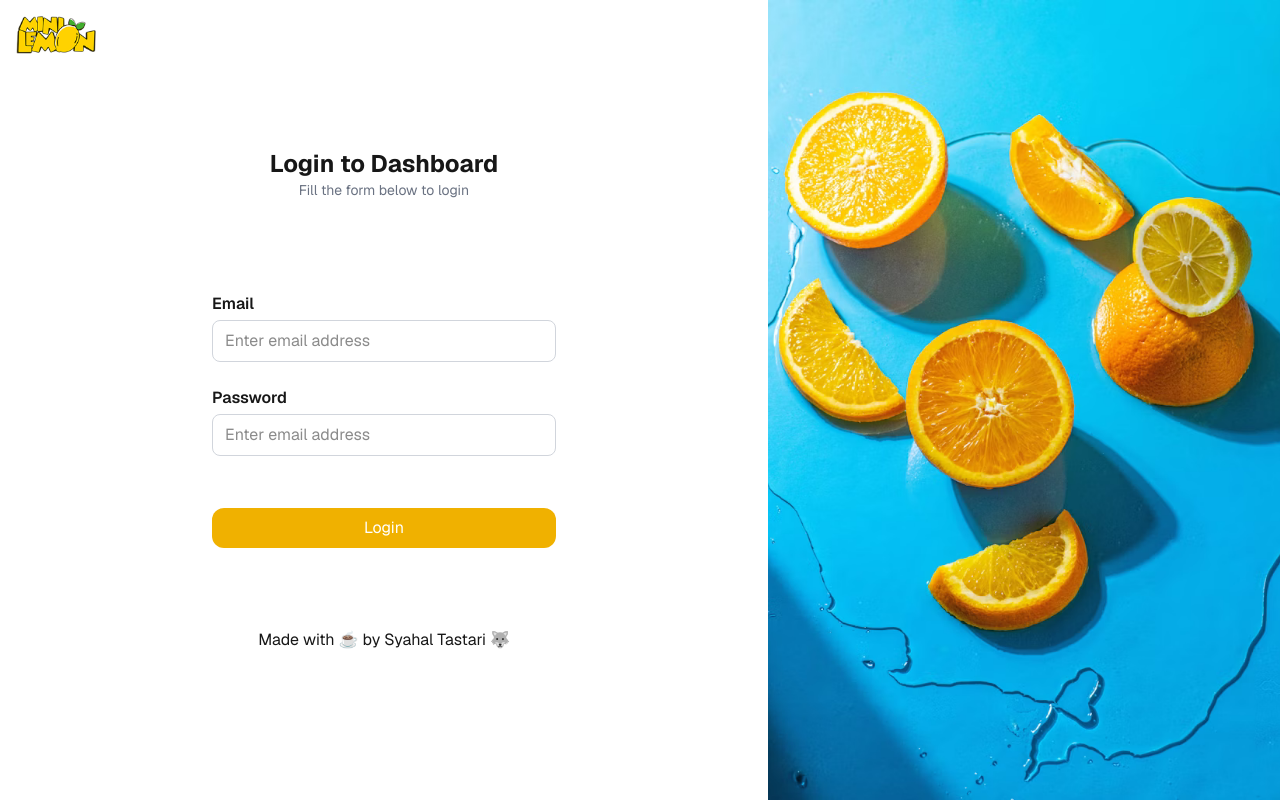
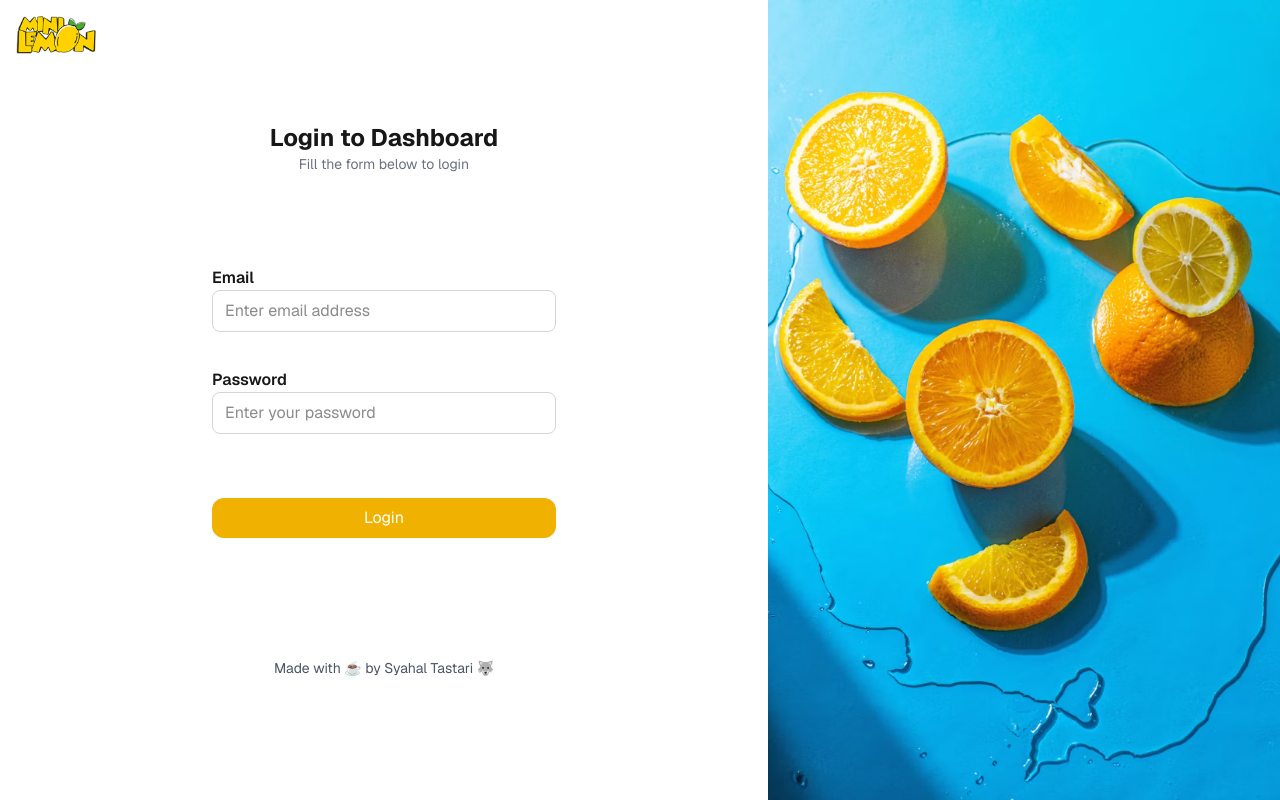
Before and after one commit to syahaltastari/minilemon-client, a Next.js app: page / in a window 1280 px wide. Built offline with nearby package versions, Linux system fonts and the light colour scheme; no server answers.

Commit message:
Add API integration

```diff
--- /dev/null
+++ b/middleware.js
@@ -0,0 +1,39 @@
+// middleware.js
+import { NextResponse } from "next/server";
+import { jwtVerify } from "jose";
+
+const PUBLIC_ROUTES = ["/"];
+
+export async function middleware(req) {
+    const { pathname } = req.nextUrl;
+    const token = req.cookies.get("token")?.value;
+
+    // Allow public routes
+    if (PUBLIC_ROUTES.includes(pathname)) {
+        return NextResponse.next();
+    }
+
+    // Redirect to login if no token
+    if (!token) {
+        return NextResponse.redirect(new URL("/", req.url));
+    }
+
+    try {
+        // Verify JWT from cookie
+        await jwtVerify(
+            token,
+            new TextEncoder().encode(process.env.JWT_SECRET)
+        );
+        return NextResponse.next();
+    } catch (err) {
+        // Token invalid/expired
+        return NextResponse.redirect(new URL("/", req.url));
+    }
+}
+
+export const config = {
+    matcher: [
+        "/dashboard/:path*",
+        "/user-management/:path*",
+    ],
+};
--- a/src/app/home/page.js
+++ b/src/app/dashboard/page.js
@@ -1,11 +1,25 @@
 "use client";
 
 import DashboardLayout from "@/components/layout/DashboardLayout";
+import { useAuth } from "@/contexts/AuthContext";
+import { useRouter } from "next/navigation";
+import { useEffect } from "react";
 
 export default function HomePage() {
+    const { user } = useAuth();
+    const router = useRouter();
+
+    useEffect(() => {
+        if (user === null) {
+            router.replace("/");
+        }
+    }, [user]);
+
+    if (user === null) return null;
+
     return (
         <DashboardLayout>
-            <h2 className="text-2xl font-bold mb-4">Welcome Back!</h2>
+            <h2 className="text-2xl font-bold mb-4">Welcome Back! {user.name}</h2>
             <div className="grid grid-cols-1 md:grid-cols-2 xl:grid-cols-3 gap-6">
                 <div className="bg-white p-4 rounded shadow">📈 Chart / Stat Card</div>
                 <div className="bg-white p-4 rounded shadow">💼 Recent Projects</div>
--- a/src/app/layout.js
+++ b/src/app/layout.js
@@ -1,5 +1,8 @@
 import { Geist, Geist_Mono } from "next/font/google";
+import { Toaster } from 'react-hot-toast';
 import "./globals.css";
+
+import { AuthProvider } from "@/contexts/AuthContext";
 
 const geistSans = Geist({
   variable: "--font-geist-sans",
@@ -12,17 +15,19 @@ const geistMono = Geist_Mono({
 });
 
 export const metadata = {
-  title: "Create Next App",
-  description: "Generated by create next app",
+  title: "Minilemon",
+  description: "Manage all users in one place. Control access, asiggn roles, accross your platform.",
 };
 
 export default function RootLayout({ children }) {
   return (
     <html lang="en">
-      <body
-        className={`${geistSans.variable} ${geistMono.variable} antialiased`}
-      >
-        {children}
+      <body className={`${geistSans.variable} ${geistMono.variable} antialiased`}>
+
+        <Toaster position="bottom-left" toastOptions={{ duration: 3000 }} />
+        <AuthProvider>
+          {children}
+        </AuthProvider>
       </body>
     </html>
   );
--- a/src/app/page.js
+++ b/src/app/page.js
@@ -1,6 +1,10 @@
+"use client";
+
 import Image from "next/image";
+import LoginForm from "@/components/auth/LoginForm";
+import SideBanner from "@/components/auth/SideBanner";
 
-export default function Page() {
+export default function LoginPage() {
   return (
     <div className="font-[family-name:var(--font-geist-sans)]">
       <main className="py-20 px-5 lg:flex lg:py-0 lg:px-0 min-h-screen max-h-screen overflow-hidden">
@@ -9,40 +13,22 @@ export default function Page() {
             src="/image/logo.png"
             alt="Logo Minilemon app"
             width={80}
-            height={80}
+            height={38}
             className="absolute top-4 left-4"
           />
+
           <div className="min-w-[50%] mx-auto">
-            <h1 className="font-bold text-center text-2xl ">Login to Dashboard</h1>
+            <h1 className="font-bold text-center text-2xl">Login to Dashboard</h1>
             <p className="text-center text-sm text-gray-500">Fill the form below to login</p>
 
-            <form action="/home" className="py-20">
-              <div className="py-3 flex gap-y-1 flex-col">
-                <label htmlFor="email" className="font-semibold">Email</label>
-                <input id="email" type="email" className="border w-full py-2 px-3 border-gray-300 rounded-lg outline-none" placeholder="Enter email address" />
-              </div>
-              <div className="py-3 flex gap-y-1 flex-col">
-                <label htmlFor="Password" className="font-semibold">Password</label>
-                <input id="Password" type="password" className="border w-full py-2 px-3 border-gray-300 rounded-lg outline-none" placeholder="Enter email address" />
-              </div>
+            <LoginForm />
 
-              <button className="bg-yellow-500 w-full p-2 rounded-xl text-white mt-10">Login</button>
-            </form>
-
-            <footer className="row-start-3 flex gap-[24px] flex-wrap items-center justify-center">
+            <footer className="mt-10 flex gap-6 flex-wrap items-center justify-center text-sm text-gray-600">
               Made with ☕ by Syahal Tastari 🐺
             </footer>
           </div>
         </section>
-
-        <section className="hidden lg:block lg:basis-[40%] lg:relative">
-          <Image
-            src={"/image/side-banner.png"}
-            alt="Side banner"
-            fill
-            className="w-full h-auto object-cover"
-          />
-        </section>
+        <SideBanner />
       </main>
     </div>
   );
--- /dev/null
+++ b/src/components/auth/LoginForm.jsx
@@ -0,0 +1,68 @@
+"use client";
+
+import { useRouter } from "next/navigation";
+import { Formik, Form } from "formik";
+import { toast } from "react-hot-toast";
+
+import { LoginSchema } from "@/lib/schemas/validationSchema";
+import { login } from "@/lib/api/auth";
+import InputField from "../ui/InputField";
+
+const initialValues = {
+    email: "",
+    password: "",
+};
+
+export default function LoginForm() {
+    const router = useRouter();
+
+    const handleLogin = async (values, { setSubmitting }) => {
+        try {
+            await login(values);
+            router.push("/dashboard");
+        } catch (error) {
+            const message = error?.message || "Something went wrong.";
+            toast.error(message);
+        } finally {
+            setSubmitting(false);
+        }
+    };
+
+    return (
+        <Formik
+            initialValues={initialValues}
+            validationSchema={LoginSchema}
+            onSubmit={handleLogin}
+        >
+            {({ isSubmitting }) => (
+                <Form className="py-20 space-y-3">
+                    <InputField
+                        name="email"
+                        type="email"
+                        label="Email"
+                        placeholder="Enter email address"
+                        autoComplete="email"
+                    />
+                    <InputField
+                        name="password"
+                        type="password"
+                        label="Password"
+                        placeholder="Enter your password"
+                        autoComplete="current-password"
+                    />
+
+                    <button
+                        type="submit"
+                        disabled={isSubmitting}
+                        className={`w-full p-2 rounded-xl text-white mt-10 transition-all ${isSubmitting
+                            ? "bg-yellow-300 cursor-not-allowed"
+                            : "bg-yellow-500 hover:bg-yellow-600"
+                            }`}
+                    >
+                        {isSubmitting ? "Logging in..." : "Login"}
+                    </button>
+                </Form>
+            )}
+        </Formik>
+    );
+}
--- /dev/null
+++ b/src/components/auth/SideBanner.jsx
@@ -0,0 +1,14 @@
+import Image from "next/image";
+
+export default function SideBanner() {
+    return (
+        <section className="hidden lg:block lg:basis-[40%] lg:relative">
+            <Image
+                src="/image/side-banner.png"
+                alt="Side banner"
+                fill
+                className="w-full h-auto object-cover"
+            />
+        </section>
+    );
+}
--- /dev/null
+++ b/src/components/ui/InputField.jsx
@@ -0,0 +1,19 @@
+"use client";
+
+import { Field, ErrorMessage } from "formik";
+
+export default function InputField({ name, type = "text", label, placeholder }) {
+    return (
+        <div className="py-3 flex flex-col">
+            <label htmlFor={name} className="font-semibold">{label}</label>
+            <Field
+                id={name}
+                name={name}
+                type={type}
+                placeholder={placeholder}
+                className="border w-full py-2 px-3 border-gray-300 rounded-lg outline-none"
+            />
+            <ErrorMessage name={name} component="div" className="text-sm text-red-600" />
+        </div>
+    );
+}
--- /dev/null
+++ b/src/contexts/AuthContext.jsx
@@ -0,0 +1,43 @@
+"use client";
+
+import { createContext, useContext, useEffect, useState } from "react";
+
+const AuthContext = createContext();
+
+export const AuthProvider = ({ children }) => {
+    const [user, setUser] = useState(null);
+    const [loading, setLoading] = useState(true);
+
+    const fetchUser = async () => {
+        try {
+            const res = await fetch("http://localhost:5000/api/users/me", {
+                credentials: "include",
+            });
+
+            if (res.ok) {
+                const data = await res.json();
+                setUser(data.user);
+            } else {
+                setUser(null);
+                console.warn("User not authenticated.");
+            }
+        } catch (error) {
+            console.error("Fetch user failed", error);
+            setUser(null);
+        } finally {
+            setLoading(false);
+        }
+    };
+
+    useEffect(() => {
+        fetchUser();
+    }, []);
+
+    return (
+        <AuthContext.Provider value={{ user, loading }}>
+            {children}
+        </AuthContext.Provider>
+    );
+};
+
+export const useAuth = () => useContext(AuthContext);
--- /dev/null
+++ b/src/lib/api/auth.js
@@ -0,0 +1,12 @@
+export const login = async (values) => {
+    const res = await fetch("http://localhost:5000/api/auth/login", {
+        method: "POST",
+        headers: { "Content-Type": "application/json" },
+        body: JSON.stringify(values),
+    });
+
+    const data = await res.json();
+    if (!res.ok) throw new Error(data.message || "Login failed");
+
+    return data;
+};
--- /dev/null
+++ b/src/lib/schemas/validationSchema.js
@@ -0,0 +1,6 @@
+import * as Yup from "yup";
+
+export const LoginSchema = Yup.object().shape({
+    email: Yup.string().email("Invalid email format").required("Email is required"),
+    password: Yup.string().required("Password is required"),
+});
```
Also changed, not shown: package.json (+6 -1 lines), src/components/ui/Button.jsx (added), 1 other file (tests, documents, lock files or other folders).
